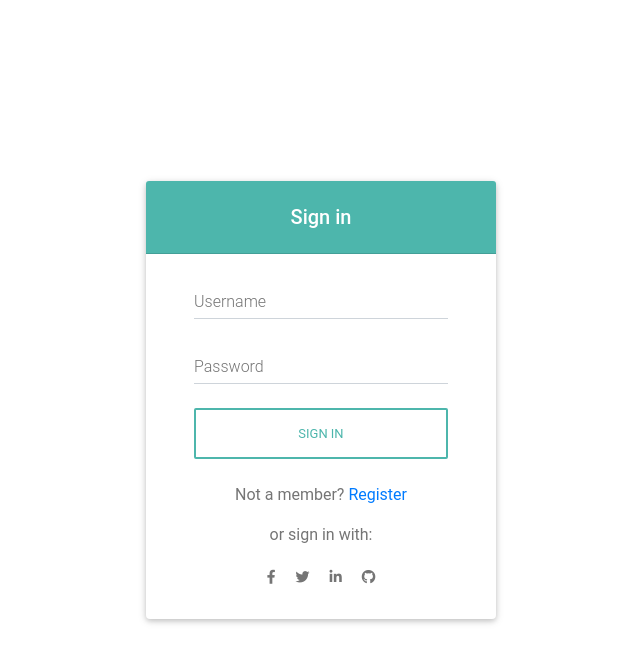
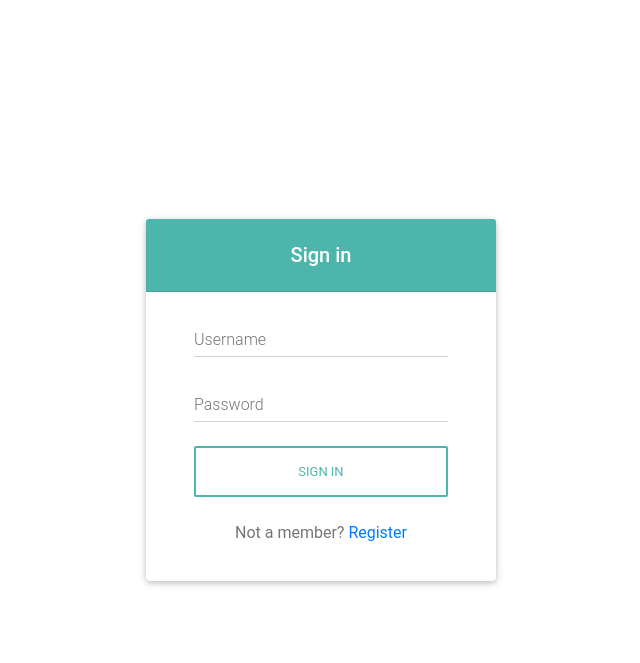
Before and after one commit to joojaeyoon/DjangoTube, a Django app: page /login/ in a window 1280 px wide. Shown: the top 663 px of the page, without its empty margins (319-959 px from the left). Run offline with Django 3.2, Linux system fonts and the light colour scheme; parts of the project's set-up code (start-up, migrations or seed data) failed here and were passed over; some libraries are stand-ins or nearby versions.

Commit message:
docker ettings

```diff
--- a/app/templates/login.html
+++ b/app/templates/login.html
@@ -56,21 +56,6 @@
             Not a member?
             <a id="to-register">Register</a>
           </p>
-
-          <!-- Social login -->
-          <p>or sign in with:</p>
-          <a type="button" class="btn-floating btn-fb btn-sm">
-            <i class="fab fa-facebook-f"></i>
-          </a>
-          <a type="button" class="btn-floating btn-tw btn-sm">
-            <i class="fab fa-twitter"></i>
-          </a>
-          <a type="button" class="btn-floating btn-li btn-sm">
-            <i class="fab fa-linkedin-in"></i>
-          </a>
-          <a type="button" class="btn-floating btn-git btn-sm">
-            <i class="fab fa-github"></i>
-          </a>
         </form>
         <!-- Form -->
       </div>
--- a/app/video/api/views.py
+++ b/app/video/api/views.py
@@ -39,7 +39,7 @@ class VideoUploadAPIView(views.APIView):
         ext = filename[-1]
 
         filename = ".".join(filename[:-1])
-        filename = filename+"-"+str(uuid.uuid4())+"."+ext
+        filename = str(uuid.uuid4())+"."+ext
 
         destination = open(settings.MEDIA_ROOT+f"/videos/{filename}", "wb+")
 
--- a/docker-compose.yml
+++ b/docker-compose.yml
@@ -16,6 +16,7 @@ services:
     command: >
       sh -c "python manage.py makemigrations &&
              python manage.py migrate &&
+             python manage.py collectstatic --noinput &&
              gunicorn --bind 0.0.0.0:8000 app.wsgi:application"
     volumes:
       - ./app:/app
```
